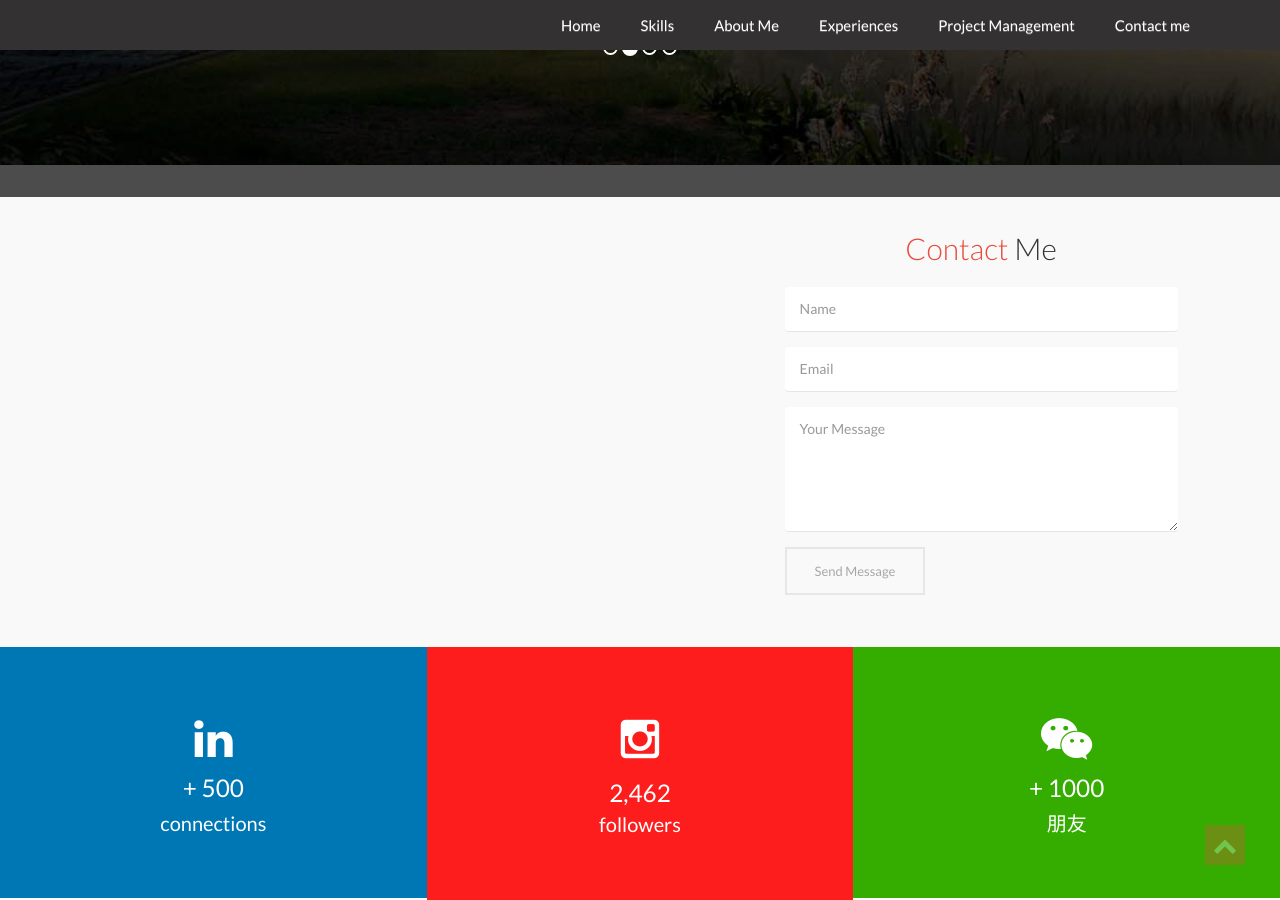
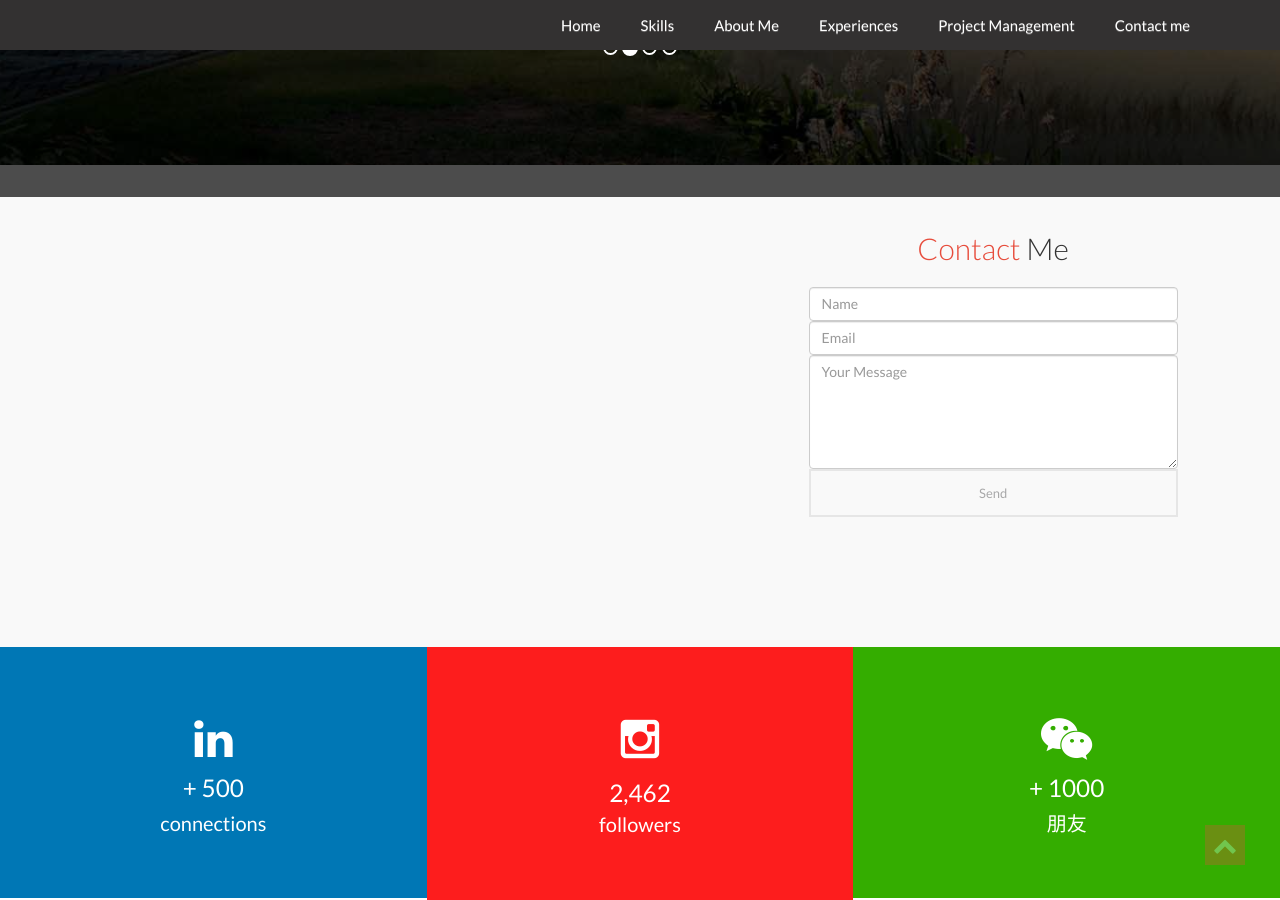
Before and after one commit to esseter/portfolio, a Jekyll site: the page index.html, which Jekyll copies as it is, in a window 1280 px wide and 900 px high, scrolled down 8211 px. Built offline with Jekyll 4.4.1, drawn with Linux system fonts in a browser that asks for light colours; nearby versions of some CDN libraries; some web fonts are replaced.

Commit message:
email form

```diff
--- a/index.html
+++ b/index.html
@@ -643,11 +643,12 @@
 
       <div class="form-area text-center wow animated fadeInRight" data-wow-delay=".75s">
         <h2 class="section-title"><span>Contact</span> Me</h2><!-- /.section-title -->
-        <form action="email.php" method="post" id="contactform" class="contactform">
+        <form action="https://formspree.io/caudevilla.louis@outlook.com"
+      method="POST">
           <input id="name" class="form-control" name="name" type="text" placeholder="Name" value="" required>
-          <input id="email" class="form-control pull-right" name="email" type="email" placeholder="Email" value="" required>
+          <input id="email" class="form-control pull-right" name="_replyto" type="email" placeholder="Email" value="" required>
           <textarea id="message" class="form-control" name="message" placeholder="Your Message" rows="5" required></textarea>
-          <button name="submit" class="btn submit-btn" type="submit" id="submit">Send Message</button>
+          <input type="submit" name="submit" class="btn submit-btn" type="submit" id="submit" value="Send" />
         </form><!-- /#contactform -->
       </div><!-- /.form-area -->
     </div><!-- /.contact-inner -->
```
Also changed, not shown: 2 other files.
